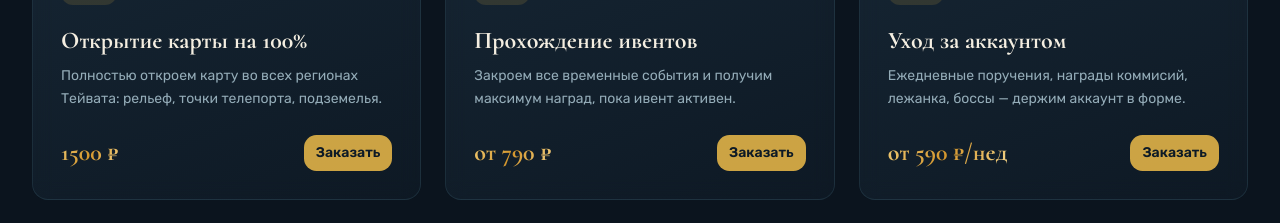
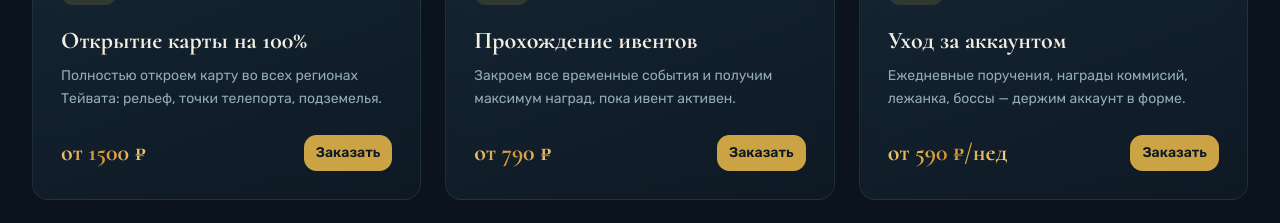
Before and after one commit to pr-poehali-dev/genshin-game-site, a React (Vite) app: page / in a window 1280 px wide. Shown: the part 1120-1343 px from the top of the page. Built offline with nearby package versions, Linux system fonts and the light colour scheme.

Commit message:
Fix price calculation 1500r

```diff
--- a/src/pages/Index.tsx
+++ b/src/pages/Index.tsx
@@ -11,7 +11,7 @@ const services = [
     element: 'Гидро',
     title: 'Открытие карты на 100%',
     desc: 'Полностью откроем карту во всех регионах Тейвата: рельеф, точки телепорта, подземелья.',
-    price: '1500 ₽',
+    price: 'от 1500 ₽',
   },
   {
     icon: 'Crown',
```
